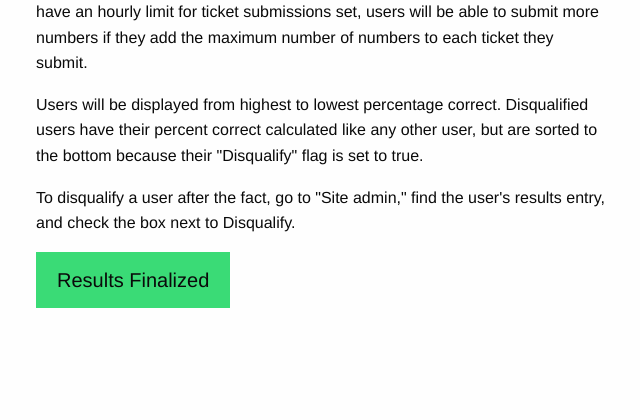
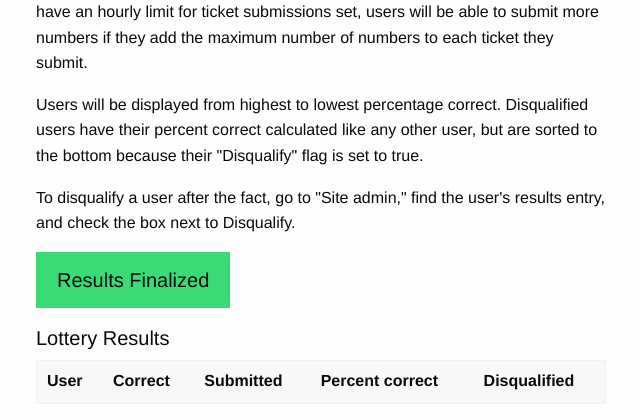
Before and after one commit to evan10s/lottery-v2, a Django app: page /manage/1 in a window 1280 px wide. Shown: the part 1072-1492 px from the top of the page, without its empty margins (19-659 px from the left). Before the commit the page ends 1380 px from the top, so only its background shows below. Run offline with Django 3.2, Linux system fonts and the light colour scheme; a user stored in the database is signed in; tables that the repository leaves empty hold one stand-in row (values such as "Sample post"); lists and menus that the app fills with data are empty; some libraries are stand-ins or nearby versions.

Commit message:
Updates to results display, generated access cards

```diff
--- a/lottery/static/lottery/js/kiosk.js
+++ b/lottery/static/lottery/js/kiosk.js
@@ -109,6 +109,7 @@ function switchScreens(s1, s2) {
 
 function endSession() {
   switchScreens("screen-3", "screen-1");
+  $("#user-name").val("");
   transactionInProgress = false;
 }
 
--- a/lottery/templates/lottery/manageLottery.html
+++ b/lottery/templates/lottery/manageLottery.html
@@ -71,7 +71,20 @@
 
           <button type="button" disabled="disabled" id="generate-results" class="button large">Processing...</button>
 
-
+          <div id="results-table">
+            <h5>Lottery Results</h5>
+            <table id="results">
+              <thead>
+                <th>User</th>
+                <th>Correct</th>
+                <th>Submitted</th>
+                <th>Percent correct</th>
+                <th>Disqualified</th>
+              </thead>
+              <tbody>
+              </tbody>
+            </table>
+          </div>
 
 
       </div>
--- a/lottery/urls.py
+++ b/lottery/urls.py
@@ -19,5 +19,6 @@ urlpatterns = [
     url(r'^api/kiosk/validateBarcode/(?P<barcode>[a-zA-Z0-9]+)$',views.validateBarcode,name="validateBarcode"),
     url(r'^kiosk/view/(?P<kiosk_id>[0-9]+)$',views.Kiosk.as_view(),name="kiosk"),
     url(r'^api/kiosk/(?P<username>[a-zA-Z0-9]+)/recentTickets/(?P<num>[0-9]+)$',views.getRecentTickets,name="get_recent_tickets_kiosk"),
+    url(r'^api/manage/results/(?P<drawing_id>[0-9]+)$',views.getDrawingResults,name="get_results")
 
 ]
--- a/lottery/views.py
+++ b/lottery/views.py
@@ -394,7 +394,9 @@ def generateBarcodes(request, drawing_id, num_regular, num_admin):
             return HttpResponse("500 Server Error, either the num_regular or num_admin url parameter contains a value that cannot be converted to an int")
 
         num_regular = min(num_regular,25)
+        num_gen_regular = 0
         num_admin = min(num_admin,25)
+        num_gen_admin = 0
         codes = []
 
         #First, see how many unused kiosk user accounts there already
@@ -403,17 +405,31 @@ def generateBarcodes(request, drawing_id, num_regular, num_admin):
         print(existing_reg)
 
         for user in existing_reg:
-            user.first_name = ""
-            user.save()
-            codes.append({ 'barcode':user.username, 'admin':False })
+            print(num_gen_regular,num_regular)
+            if num_gen_regular < num_regular:
+                user.first_name = ""
+                user.save()
+                codes.append({ 'barcode':user.username, 'admin':False })
+                num_gen_regular += 1
+            else:
+                print("break reg")
+                break
 
         for user in existing_admin:
-            codes.append({ 'barcode':user.username, 'admin':True })
+            print(num_gen_regular, num_admin)
+            if num_gen_admin < num_admin:
+                codes.append({ 'barcode':user.username, 'admin':True })
+                num_gen_admin += 1
+            else:
+                print("break admin")
+                break
 
 
         for i in range(num_regular + num_admin - len(codes)):
             result = id_generator()
             #filter curse words
+            kiosk_gr_admin_str = "admin"
+            kiosk_gr_user_str = "user"
             while User.objects.filter(username=result).count() > 0 or "FUCK" in result or "SHIT" in result or "COCK" in result or "C0CK" in result or "DAMN" in result:
                 print("bad word or username in use",result)
                 result = id_generator()
@@ -421,21 +437,41 @@ def generateBarcodes(request, drawing_id, num_regular, num_admin):
             print("using",result)
             if i < num_regular - len(existing_reg):
                 admin = False
-                is_admin_str = "user"
+                is_admin_str = kiosk_gr_user_str
             else:
                 admin = True
-                is_admin_str = "admin"
+                is_admin_str = kiosk_gr_admin_str
             user_id = result
             user_pw = id_generator(15,"abdegijlmnopqrtuvwxyz0123456789") #Generate a random password for the user.  Some letters are omitted to prevent the password from containing profanity
             user = User.objects.create_user(user_id,"",user_pw)
 
 
-
             user_group = Group.objects.get(name="kiosk_%s" % is_admin_str) #this method for adding a user to a group is from https://stackoverflow.com/a/6288863/5434744 (this line and next)
             user_group.user_set.add(user)
+
+            # Whatever group the user was added to, remove the user from the other group
+            if is_admin_str == kiosk_gr_admin_str:
+                user_gr_remove = Group.objects.get(name="kiosk_%s" % kiosk_gr_user_str) #this method for adding a user to a group is from https://stackoverflow.com/a/6288863/5434744 (this line and next)
+                user_group.user_set.remove(user)
+            elif is_admin_str == kiosk_gr_user_str:
+                if is_admin_str == kiosk_gr_admin_str:
+                    user_gr_remove = Group.objects.get(name="kiosk_%s" % kiosk_gr_user_str) #this method for adding a user to a group is from https://stackoverflow.com/a/6288863/5434744 (this line and next)
+                    user_group.user_set.remove(user)
+
             codes.append({ 'barcode':result, 'admin':admin })
 
 
         print("codes",codes)
         return render(request,"lottery/barcodeOutput.html", context={ 'drawing_name': drawing_name,
         "ar":codes})
+
+def getDrawingResults(request, drawing_id):
+    if request.user.is_staff:
+        results = Results.objects.filter(drawing_id=drawing_id)
+
+        results_list = []
+        for r in results:
+            results_list.append({'username':r.for_user.username, 'correct': r.number_correct,
+                                 'possible': r.number_possible,'disqualify': r.disqualify})
+        print(results_list)
+        return HttpResponse(json.dumps(results_list))
```
